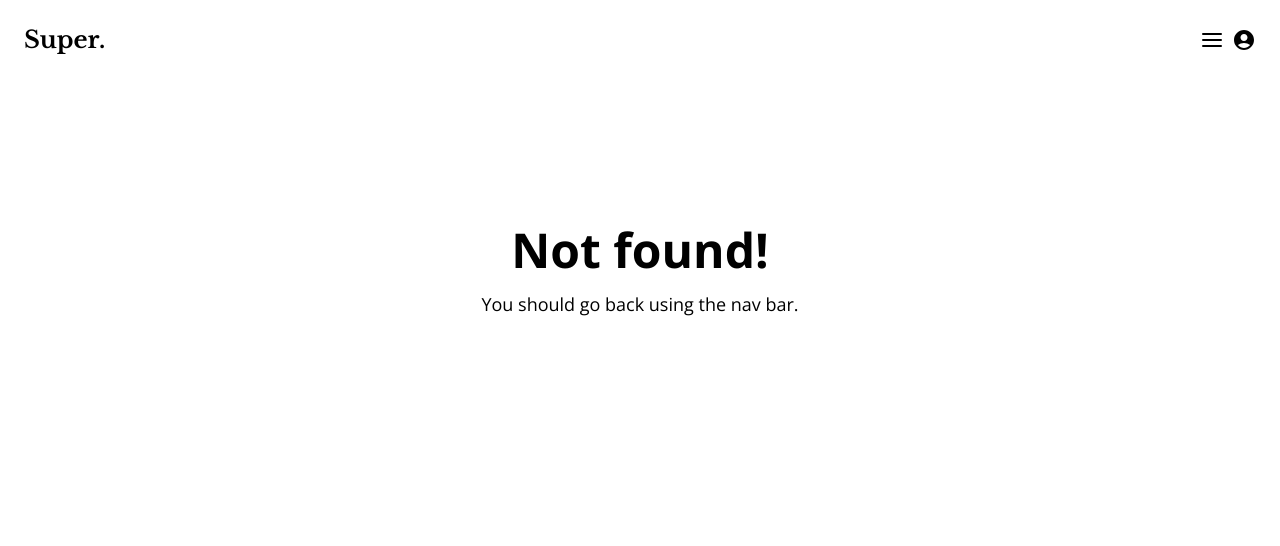
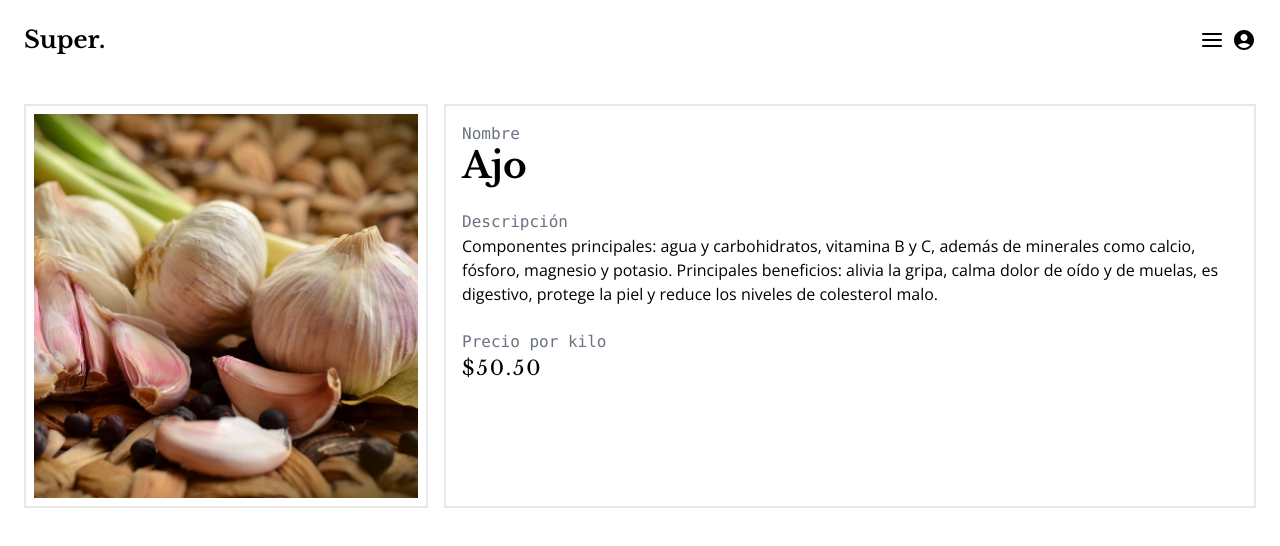
Before and after one commit to mar-cial/super, a Next.js app: page /super/vegetales/ajo in a window 1280 px wide. Before the commit this address had no page. Shown: the top 546 px of the page. Built offline with nearby package versions, Linux system fonts and the light colour scheme.

Commit message:
added vegetable individual dynamic page

```diff
--- a/data/vegetales.json
+++ b/data/vegetales.json
@@ -1,69 +1,69 @@
 [
   {
-    "name": "Ajo",
+    "nombre": "Ajo",
     "image": "ajo",
     "price_kg": 50.5,
     "description": "Componentes principales: agua y carbohidratos, vitamina B y C, además de minerales como calcio, fósforo, magnesio y potasio. Principales beneficios: alivia la gripa, calma dolor de oído y de muelas, es digestivo, protege la piel y reduce los niveles de colesterol malo.",
     "id": "62e11105-ff28-455f-87c5-d4beb0c567c4"
   },
   {
-    "name": "Alcachofa",
+    "nombre": "Alcachofa",
     "image": "alcachofa",
     "price_kg": 74.3,
     "description": "Componentes principales: vitaminas del complejo B, minerales como calcio, cobre, fibra, hierro, manganeso y potasio, además de compuestos antioxidantes. Principales beneficios: estimula el apetito, facilita la digestión, protege la salud celular y equilibra el colesterol.",
     "id": "f4d7bd63-1658-407b-9a0e-aa4a7f266eff"
   },
   {
-    "name": "Brócoli",
+    "nombre": "Brócoli",
     "image": "brocoli",
     "price_kg": 40.6,
     "description": "Componentes principales: vitaminas A, B, C, E y K, betacaroteno, luteína, niacina, riboflavina, tiamina y zeaxantina. También es rico en minerales como calcio, fósforo, hierro, magnesio, potasio y zinc. Principales beneficios: controla los niveles de colesterol, facilita el proceso digestivo, incrementa la resistencia a la insulina y mejora la función metabólica.",
     "id": "577c9a45-a3f2-42f8-b718-46d7a9433576"
   },
   {
-    "name": "Camote",
+    "nombre": "Camote",
     "image": "camote",
     "price_kg": 25.5,
     "description": "Componentes principales: fibra, vitaminas A, C y B6, minerales como calcio, fósforo, magnesio y potasio, además de antioxidantes. Principales beneficios: alivia los dolores de la artritis, estimula el sistema inmune, nivel el azúcar en la sangre y mejora la digestión.",
     "id": "2c54e8b8-ebe5-4f25-b052-566b36a03d3e"
   },
   {
-    "name": "Cebolla",
+    "nombre": "Cebolla",
     "image": "cebolla",
     "price_kg": 40,
     "description": "Componentes principales: es rica en vitaminas A, B y C, minerales como calcio, magnesio, fósforo, hierro y potasio. Principales beneficios: alivia malestares estomacales, aumenta las defensas, calma la tos, combate infecciones bacterianas y fúngicas y fortalece la salud cutánea.",
     "id": "42853d09-5f3b-4ad3-b7e8-43a2775cef68"
   },
   {
-    "name": "Espárragos",
+    "nombre": "Espárragos",
     "image": "esparragos",
     "price_kg": 120.2,
     "description": "Componentes principales: es bajo en calorías, cuenta con 2.2 g de proteínas, fibra, vitaminas A, C, y E, y minerales como fósforo y potasio. Principales beneficios: aumenta la sensación de saciedad, estimula el desarrollo de bacterias intestinales benéficas, mantiene bajo control los niveles de presión arterial y combate el impacto de los radicales libres.",
     "id": "4f8963ff-7a79-46b6-a349-12a706f8b29a"
   },
   {
-    "name": "Espinacas",
+    "nombre": "Espinacas",
     "image": "espinacas",
     "price_kg": 60.5,
     "description": "Componentes principales: rica en vitaminas A, E, y K, minerales y antioxidantes. Principales beneficios: estimula los movimientos intestinales, provoca saciedad, fortalece la piel, protege la visión y regula los niveles de presión arterial.",
     "id": "fcd8c604-7c20-4969-a67d-99fe7cd9589a"
   },
   {
-    "name": "Kale",
+    "nombre": "Kale",
     "image": "kale",
     "price_kg": 102.59,
     "description": "Componentes principales: posee vitaminas A, B, C, y K, minerales como calcio, hierro y potasio, fibra dietética, y compuestos antioxidantes. Principales beneficios: controla los niveles de azúcar en la sangre, disminuye la presión arterial, facilita el control de peso, fortalece la piel y el cabello y protege la salud gastrointestinal.",
     "id": "b5e484e0-d1c9-41ee-967e-5aaebcd642aa"
   },
   {
-    "name": "Jitomate",
+    "nombre": "Jitomate",
     "image": "jitomate",
     "price_kg": 90.9,
     "description": "Componentes principales: rico en vitaminas A, B, C, E  y K, minerales como cobre, fósforo, magnesio y potasio, además de tener un gran contenido en agua. Principales beneficios: evita el envejecimiento de la piel, reduce los niveles de colesterol, estimula la liberación de jugos gástricos y también favorece la absorción de nutrientes.",
     "id": "5eab82dc-e6ca-4fb4-a94b-ef21c779df6a"
   },
   {
-    "name": "Zanahoria",
+    "nombre": "Zanahoria",
     "image": "zanahoria",
     "price_kg": 160.7,
     "description": "Componentes principales: vitaminas A, C y D, minerales como calcio, hierro y potasio. Principales beneficios: calma problemas gastrointestinales, combate los efectos de los radicales libres, fortalece el tejido celular y además retrasa los síntomas del envejecimiento.",
--- /dev/null
+++ b/pages/super/vegetales/[nombre].tsx
@@ -0,0 +1,70 @@
+import {
+  GetStaticPaths,
+  GetStaticProps,
+  InferGetStaticPropsType,
+  NextPage,
+} from 'next';
+import Image from 'next/image';
+import { Vegetales } from '.';
+import veggies from '../../../data/vegetales.json';
+
+export const getStaticPaths: GetStaticPaths = async () => {
+  const paths = veggies.map((veg) => ({ params: { nombre: veg.image } }));
+  console.log(paths);
+  return { paths, fallback: false };
+};
+
+export const getStaticProps: GetStaticProps = async ({ params }) => {
+  const veg = veggies.find((veg) => veg.image == params?.nombre);
+
+  if (!veg) {
+    return {
+      notFound: true,
+    };
+  }
+
+  return {
+    props: { veg },
+  };
+};
+
+const VegetalIndividual: NextPage = ({
+  veg,
+}: InferGetStaticPropsType<GetStaticProps>) => {
+  const v: Vegetales = veg;
+  return (
+    <div className="flex flex-col gap-4 p-6 md:flex-row">
+      <div className="relative p-2 border-2">
+        <div className="w-full h-full md:w-96 md:h-96">
+          <Image
+            src={`/images/vegetales/${v.image}.jpeg`}
+            layout="responsive"
+            width={100}
+            height={100}
+          />
+        </div>
+      </div>
+
+      <div className="flex flex-col w-full gap-6 p-4 border-2">
+        <div>
+          <p className="font-mono text-gray-500">Nombre</p>
+          <h2 className="text-4xl font-bold font-main">{v.nombre}</h2>
+        </div>
+
+        <div>
+          <p className="font-mono text-gray-500">Descripción</p>
+          <p>{v.description}</p>
+        </div>
+
+        <div>
+          <p className="font-mono text-gray-500">Precio por kilo</p>
+          <p className="text-xl tracking-widest font-main">{`$${v.price_kg.toFixed(
+            2
+          )}`}</p>
+        </div>
+      </div>
+    </div>
+  );
+};
+
+export default VegetalIndividual;
--- a/pages/super/vegetales/index.tsx
+++ b/pages/super/vegetales/index.tsx
@@ -1,7 +1,6 @@
 import { NextPage } from 'next';
 import Image from 'next/image';
 import Link from 'next/link';
-import { json } from 'stream/consumers';
 import Footer from '../../../components/Footer';
 import vegData from '../../../data/vegetales.json';
 
@@ -9,7 +8,7 @@ export interface Vegetales {
   nombre: string;
   image: string;
   price_kg: number;
-  desc: string;
+  description: string;
   id: string;
 }
 
@@ -21,7 +20,7 @@ const VerdurasPage: NextPage = () => {
           <div className="relative grid justify-between gap-6 p-4 border-2 md:grid-cols-2">
             <div className="flex flex-col justify-between gap-4">
               <header className="flex flex-col gap-6">
-                <h3 className="text-3xl font-main">{veg.name}</h3>
+                <h3 className="text-3xl font-main">{veg.nombre}</h3>
                 <p className="font-serif text-gray-500 ">
                   {`${veg.description.slice(0, veg.description.indexOf('.'))}.`}
                 </p>
```
